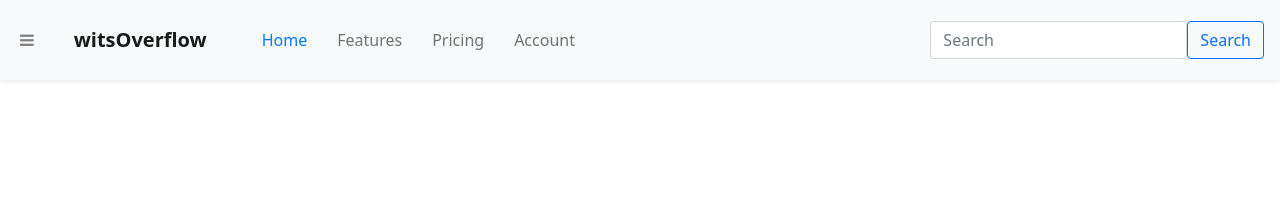
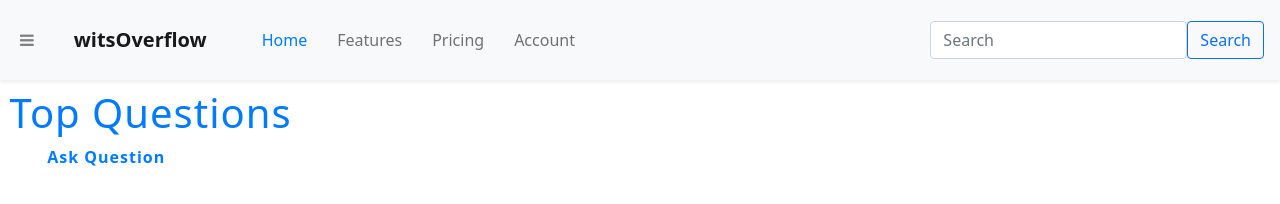
Before and after one commit to 2003405/witsOverflow, a website: page index.html in a window 1280 px wide. Drawn offline with nearby package versions, Linux system fonts and the light colour scheme.

Commit message:
Added Top Question Heading

```diff
--- a/index.html
+++ b/index.html
@@ -53,5 +53,20 @@
 
     </body>
 
+    <div id="mainbar">
+
+
+
+        <div class="d-flextq">
+            <h1 class="flex--item fl1 fs-headline1">
+                    Top Questions
+            </h1>
+            <div class="ml12 aside-cta flex--item print:d-none">
+                    <a href="#" class="askq">
+    Ask Question
+</a>
+
+</div>
+
 
 </html>
--- a/style.css
+++ b/style.css
@@ -88,3 +88,29 @@
     border-radius: 6px;
     text-decoration: none;
 }
+.d-flextq{
+
+    color: #007bff;
+    font-weight: 700;
+    background: white;
+    justify-content: flex-start;
+    border-radius: 20px;
+    letter-spacing: 1px;
+    padding-top:0.25cm;
+    padding-left:1cm;
+    padding:0.25cm;
+    text-decoration: none;
+}
+
+.askq{
+    color: #007bff;
+    font-weight: 700;
+    background: white;
+    justify-content: center;
+    border-radius: 20px;
+    letter-spacing: 1px;
+    padding-top:0.25cm;
+    padding-left:1cm;
+    text-decoration: none;
+
+}
```
